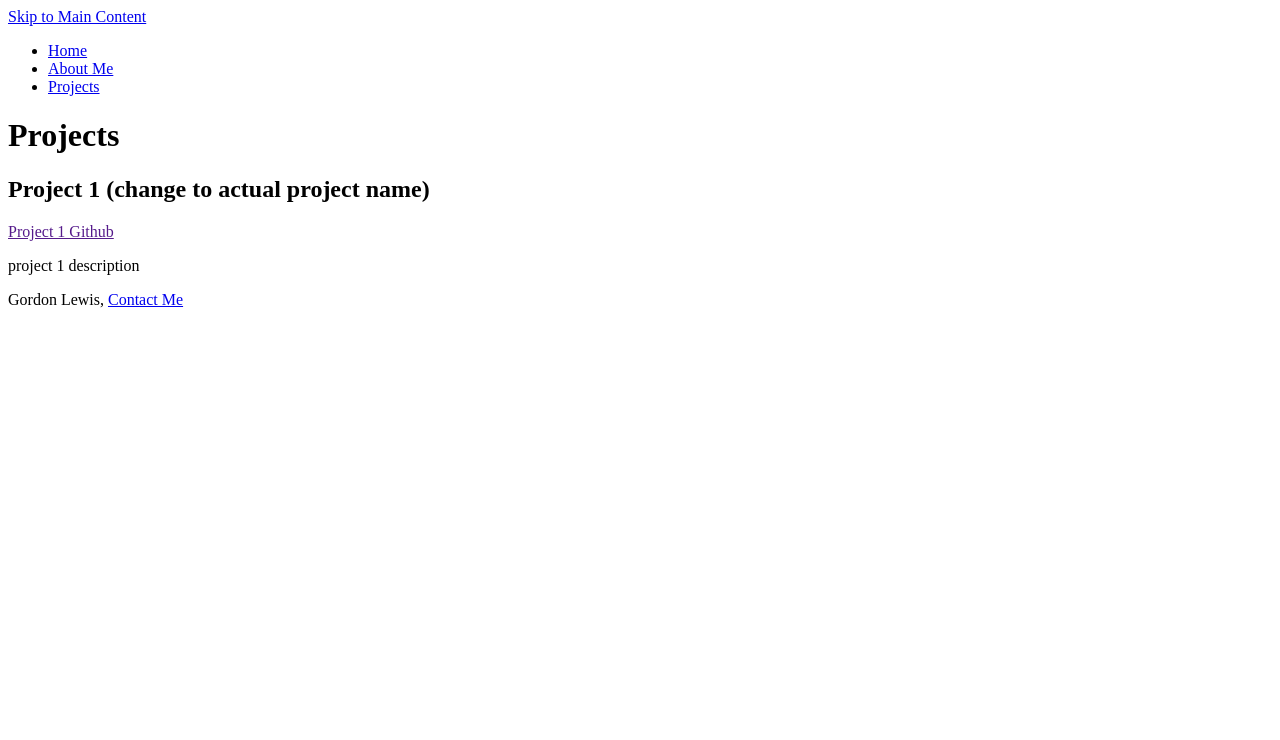
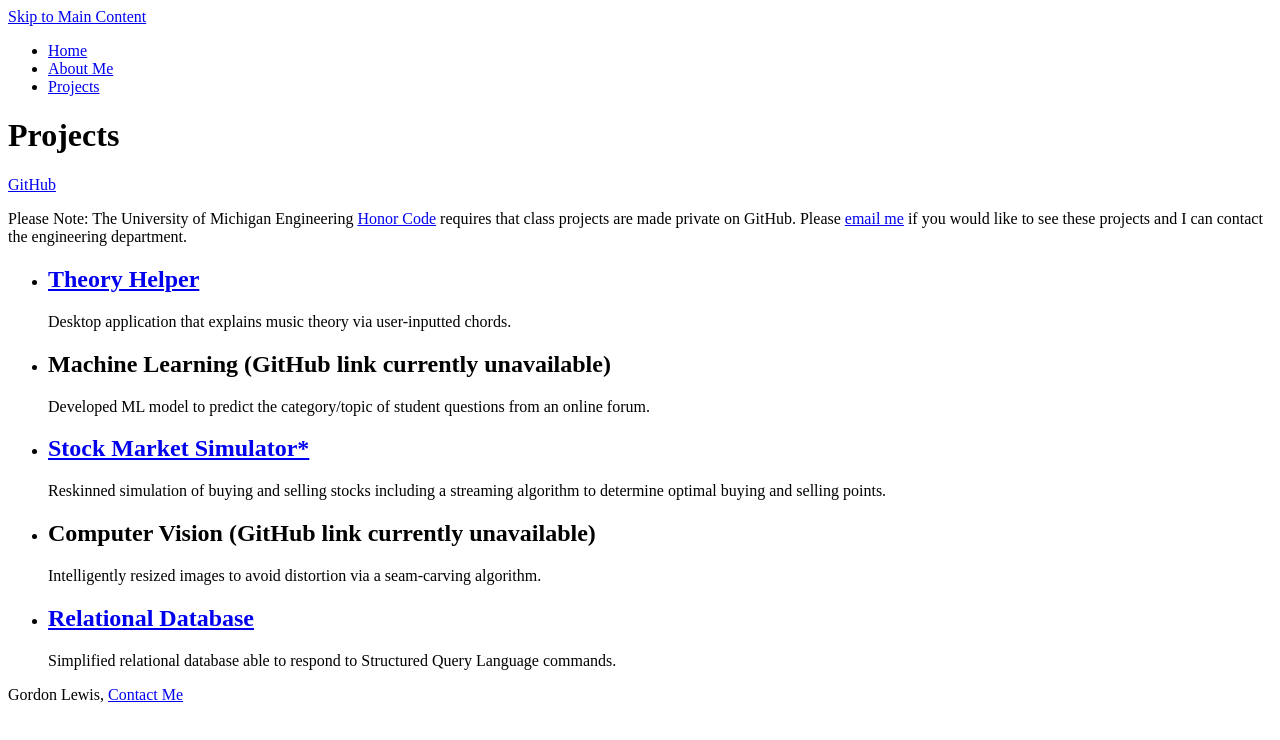
Before and after one commit to gordonrl/s1339-final-portfolio, a plain HTML site: page Projects.html in a window 1280 px wide. Drawn offline with Linux system fonts and the light colour scheme.

Commit message:
Add files via upload

```diff
--- a/Projects.html
+++ b/Projects.html
@@ -20,11 +20,38 @@
     </header>
 
     <main id="projectsMain">
-        <h1>Projects</h1>
-        <!-- LINK TO GITHUB BUT ADD NOTE THAT PROJECTS ARE PRIVATE AND I NEED TO BE CONTACTED TO GET PERMISSION FROM U OF M TO SHARE THEM IN ORDER TO STAY IN ACCORDANCE WITH THE ENGINEERING HONOR CODE (INCLUDE LINK TO THAT TOO) -->
-        <h2>Project 1 (change to actual project name)</h2>
-        <a href="">Project 1 Github</a>
-        <p>project 1 description</p>
+        <div>
+            <h1>Projects</h1>
+            <a href="https://github.com/gordonrl" target="_blank">GitHub</a>
+            <p>Please Note: The University of Michigan Engineering <a href="https://ecas.engin.umich.edu/wp-content/uploads/sites/19/2019/03/Honor-Code-Pamphlet-2018.pdf" target="_blank">Honor Code</a> requires that class projects are made private on GitHub. Please <a href=mailto:gordonrl@umich.edu>email me</a> if you would like to see these projects and I can contact the engineering department.</p>
+        </div>
+
+        <ul>
+            <li>
+                <h2><a href="https://github.com/gordonrl/theory-helper" target="_blank">Theory Helper</a></h2>
+                <p>Desktop application that explains music theory via user-inputted chords.</p>
+            </li>
+
+            <li>
+                <h2>Machine Learning (GitHub link currently unavailable)</h2>
+                <p>Developed ML model to predict the category/topic of student questions from an online forum.</p>
+            </li>
+
+            <li>
+                <h2><a href="https://github.com/gordonrl/p2b-priority-queues" target="_blank">Stock Market Simulator*</a></h2>
+                <p> Reskinned simulation of buying and selling stocks including a streaming algorithm to determine optimal buying and selling points.</p>
+            </li>
+
+            <li>
+               <h2>Computer Vision (GitHub link currently unavailable)</h2>
+               <p>Intelligently resized images to avoid distortion via a seam-carving algorithm.</p>
+            </li>
+
+            <li>
+                <h2><a href="https://github.com/gordonrl/p3-silly" target="_blank">Relational Database</a></h2>
+                <p>Simplified relational database able to respond to Structured Query Language commands.</p>
+            </li>
+        </ul>
     </main>
 
     <footer class="contact">
--- /dev/null
+++ b/css/html5reset.css
@@ -0,0 +1,48 @@
+/* http://meyerweb.com/eric/tools/css/reset/
+   v2.0 | 20110126
+   License: none (public domain)
+*/
+
+html, body, div, span, applet, object, iframe,
+h1, h2, h3, h4, h5, h6, p, blockquote, pre,
+a, abbr, acronym, address, big, cite, code,
+del, dfn, em, img, ins, kbd, q, s, samp,
+small, strike, strong, sub, sup, tt, var,
+b, u, i, center,
+dl, dt, dd, ol, ul, li,
+fieldset, form, label, legend,
+table, caption, tbody, tfoot, thead, tr, th, td,
+article, aside, canvas, details, embed,
+figure, figcaption, footer, header, hgroup,
+menu, nav, output, ruby, section, summary,
+time, mark, audio, video {
+	margin: 0;
+	padding: 0;
+	border: 0;
+	font-size: 100%;
+	font: inherit;
+	vertical-align: baseline;
+}
+/* HTML5 display-role reset for older browsers */
+article, aside, details, figcaption, figure,
+footer, header, hgroup, menu, nav, section {
+	display: block;
+}
+body {
+	line-height: 1;
+}
+ol, ul {
+	list-style: none;
+}
+blockquote, q {
+	quotes: none;
+}
+blockquote:before, blockquote:after,
+q:before, q:after {
+	content: '';
+	content: none;
+}
+table {
+	border-collapse: collapse;
+	border-spacing: 0;
+}
--- /dev/null
+++ b/css/style.css
@@ -0,0 +1,6 @@
+/* make images right size */
+img {
+    object-fit: cover;
+    width: 100%;
+    max-height: 100%;
+}
```
Also changed, not shown: aboutMe.html (+35 -17 lines), index.html (+3 -1 lines), 1 other file.
